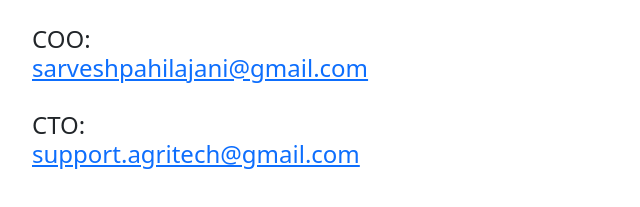
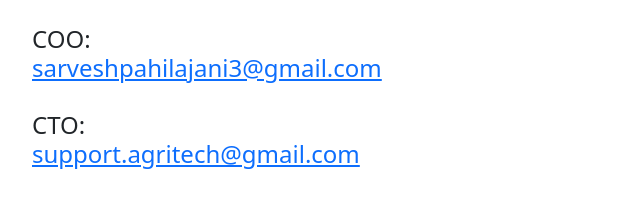
Before and after one commit to anij-mehta/stubble-burning-website, a plain HTML site: page contact.html in a window 1280 px wide. Shown: the part 243-450 px from the top of the page, 0-640 px from the left. Drawn offline with Linux system fonts and the light colour scheme.

Commit message:
Update contact.html

```diff
--- a/contact.html
+++ b/contact.html
@@ -33,7 +33,7 @@
         <h4>CTO:<br>
         <a href="#">anijmehta@gmail.com</a><br><br>
         COO:<br>
-        <a href="#">sarveshpahilajani@gmail.com</a><br><br>
+        <a href="#">sarveshpahilajani3@gmail.com</a><br><br>
         CTO:<br>
         <a href="#">support.agritech@gmail.com</a><br><br>
         </h4>
```
